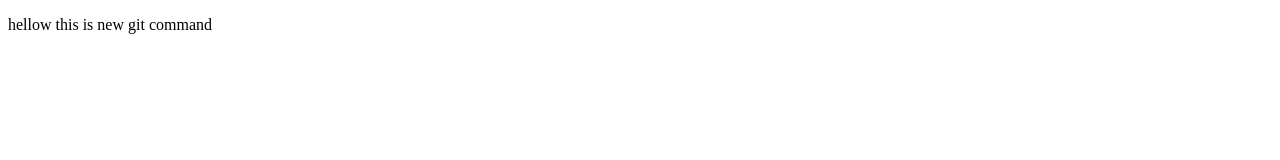
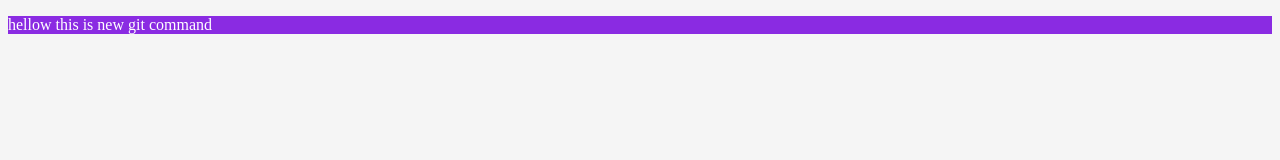
Before and after one commit to worlddigital728-developer/Rock-Paper-Scissors-game, a plain HTML site: page index.html in a window 1280 px wide. Drawn offline with Linux system fonts and the light colour scheme.

Commit message:
add css file

```diff
--- a/index.html
+++ b/index.html
@@ -4,6 +4,7 @@
     <meta charset="UTF-8">
     <meta name="viewport" content="width=device-width, initial-scale=1.0">
     <title>Document</title>
+    <link rel="stylesheet" href="style.css">
 </head>
 <body>
     <p>hellow this is new git command</p>
--- /dev/null
+++ b/style.css
@@ -0,0 +1,7 @@
+p{
+    background-color: blueviolet;
+    color: white;
+}
+body{
+    background-color: whitesmoke;
+}
```
